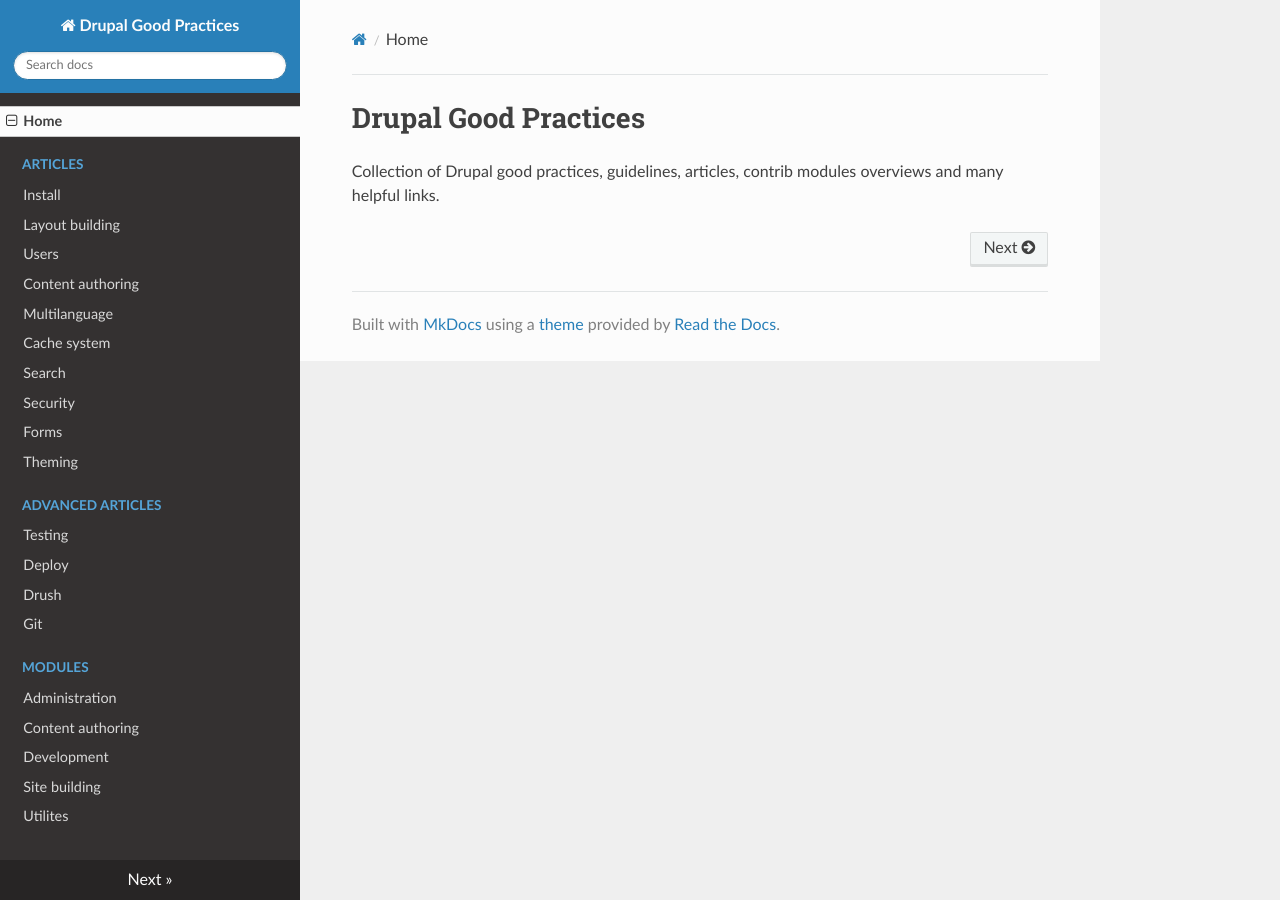
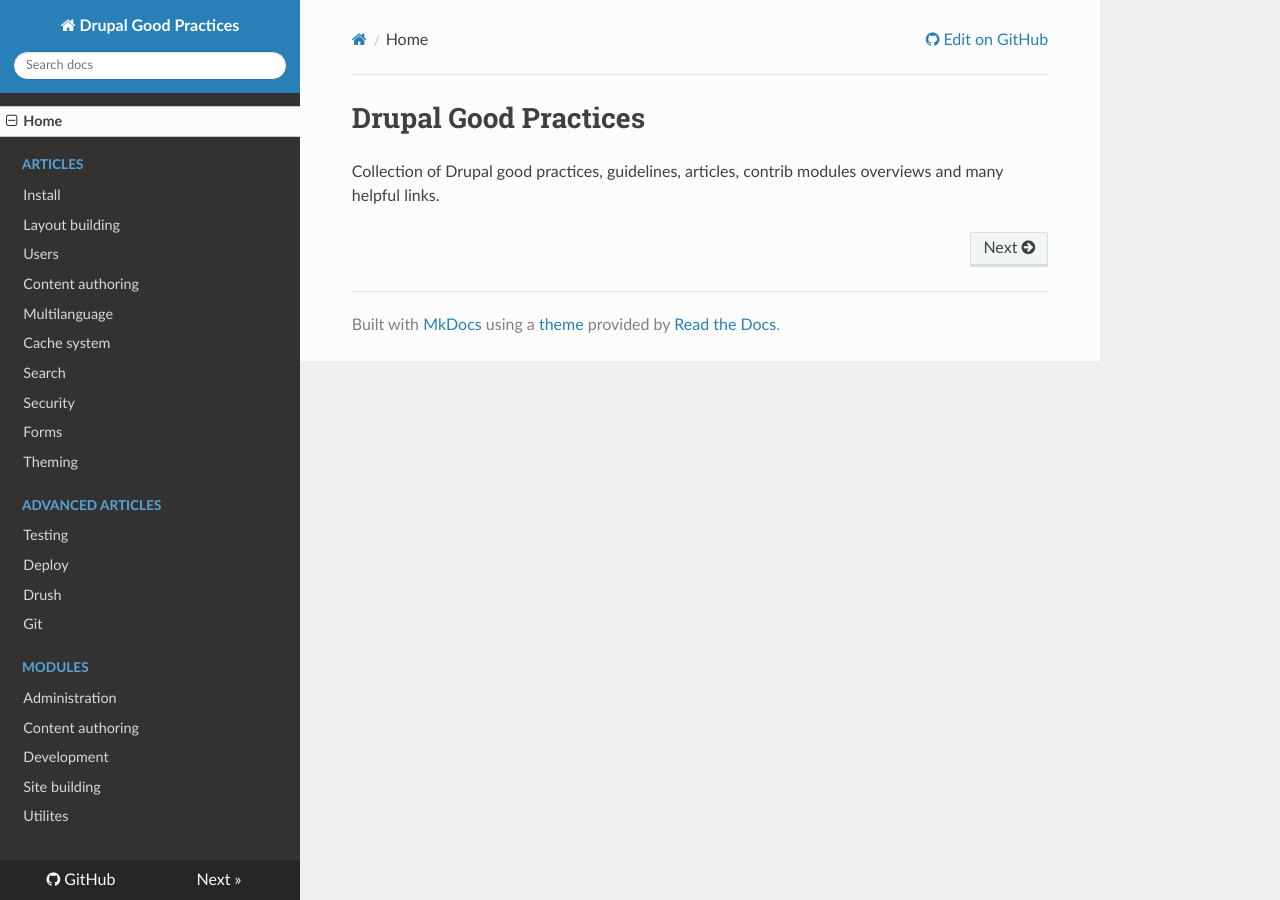
Before and after one commit to ADCI/drupal-good-practices, an MkDocs documentation site: the page built from docs/index.md, in a window 1280 px wide. Built offline with MkDocs 1.6.1, drawn with Linux system fonts in a browser that asks for light colours; nearby versions of some CDN libraries; old or Windows-style settings are respelled for this version of MkDocs; some of the changed lines change nothing that is shown.

Commit message:
mkdocs.yml: added repo_url.

```diff
--- a/mkdocs.yml
+++ b/mkdocs.yml
@@ -1,4 +1,7 @@
 site_name: Drupal Good Practices
+
+repo_url: https://github.com/ADCI/drupal-good-practices.git
+
 pages:
   - Home: index.md
   - Articles:
```
